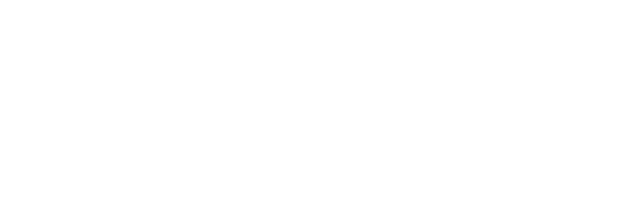
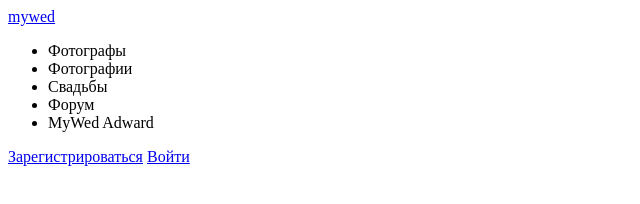
Before and after one commit to lekhakharlampiev/mywed_testing, a website: page app/index.html in a window 1280 px wide. Shown: the whole page, without its empty margins (0-640 px from the left). Drawn offline with Linux system fonts and the light colour scheme.

Commit message:
разметка хедера

```diff
--- a/app/index.html
+++ b/app/index.html
@@ -7,6 +7,34 @@
     <title>myWed</title>
 </head>
 <body>
+    <header class="main-header">
+        <div class="main-header__content">
+            <a href="https://mywed.com" class="main-header__content__logo">mywed</a>
+            <nav class="main-menu">
+                <ul class="main__menu__list">
+                    <li class="main-menu__item">Фотографы</li>
+                    <li class="main-menu__item">Фотографии</li>
+                    <li class="main-menu__item">Свадьбы</li>
+                    <li class="main-menu__item">Форум</li>
+                    <li class="main-menu__item">MyWed Adward</li>
+                </ul>
+            </nav>
+            <div class="user-menu">
+                <a href="/" class="user-registration">Зарегистрироваться</a>
+                <a href="/" class="user-input">Войти</a>
+                <a href="/" class="user-search"></a>
+            </div>
+        </div>
+    </header>
+    <main class="main">
+        <div class="main__content">
+            <section class="selection-parameters">
+            </section>
+        </div>
+    </main>
+    <footer class="footer">
+
+    </footer>
 
 </body>
 </html>
```
